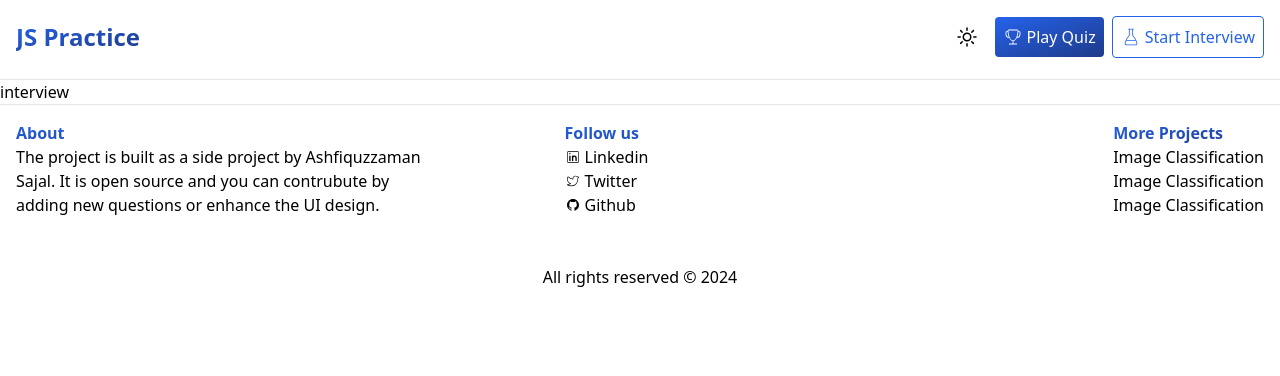
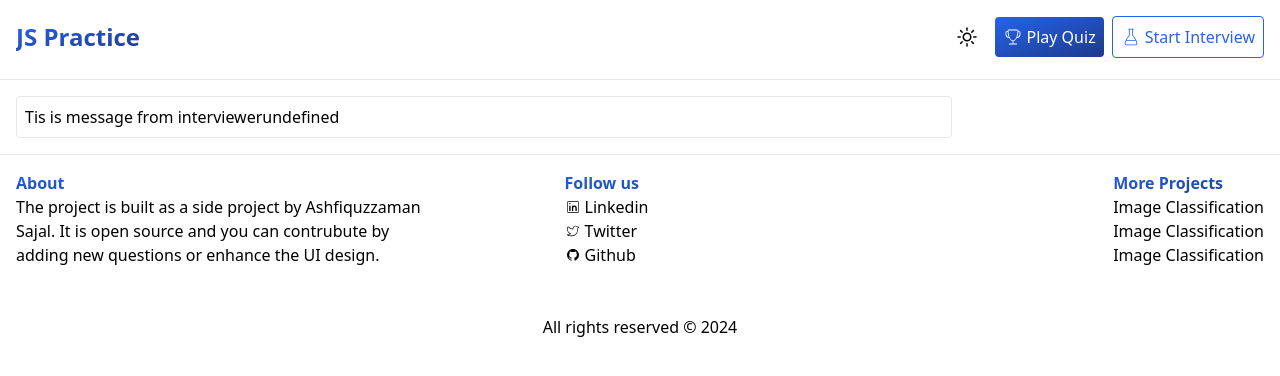
Before and after one commit to ashsajal1/js-practice-app, a React (Vite) app: page /interview in a window 1280 px wide. Shown: the top 376 px of the page. Built offline with nearby package versions, Linux system fonts and the light colour scheme.

Commit message:
create message.tsx

```diff
--- /dev/null
+++ b/src/components/ui/message.tsx
@@ -0,0 +1,26 @@
+import { useState, useEffect } from 'react';
+
+export default function Message({ text }: { text: string }) {
+
+    const [displayedQuestion, setDisplayedQuestion] = useState('');
+
+    useEffect(() => {
+        let currentIndex = 0;
+        const intervalId = setInterval(() => {
+            if (currentIndex < text.length) {
+                setDisplayedQuestion(prev => prev + text[currentIndex]);
+                currentIndex++;
+            } else {
+                clearInterval(intervalId);
+            }
+        }, 30);
+
+        return () => clearInterval(intervalId);
+    }, [text]);
+
+    return (
+        <div className="p-2 w-3/4 border rounded">
+            {displayedQuestion}
+        </div>
+    );
+}
--- a/src/pages/interview.tsx
+++ b/src/pages/interview.tsx
@@ -1,5 +1,11 @@
+import Message from "../components/ui/message";
+
 export default function Interview() {
-  return (
-    <div>interview</div>
-  )
+    const fullQuestion = 'This is message from interviewer';
+
+    return (
+        <div className="p-4">
+            <Message text={fullQuestion} />
+        </div>
+    );
 }
```
